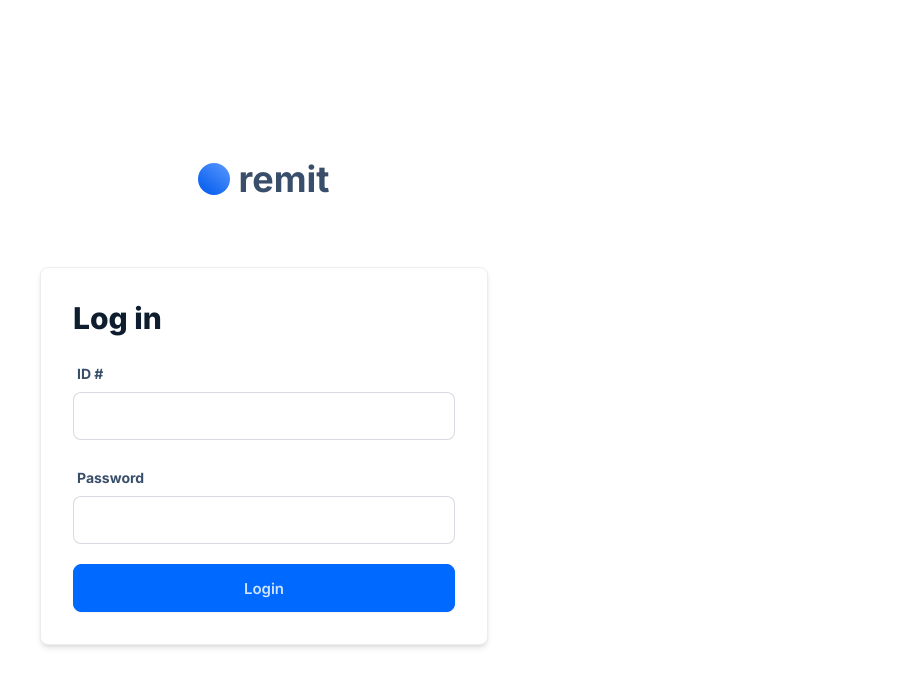
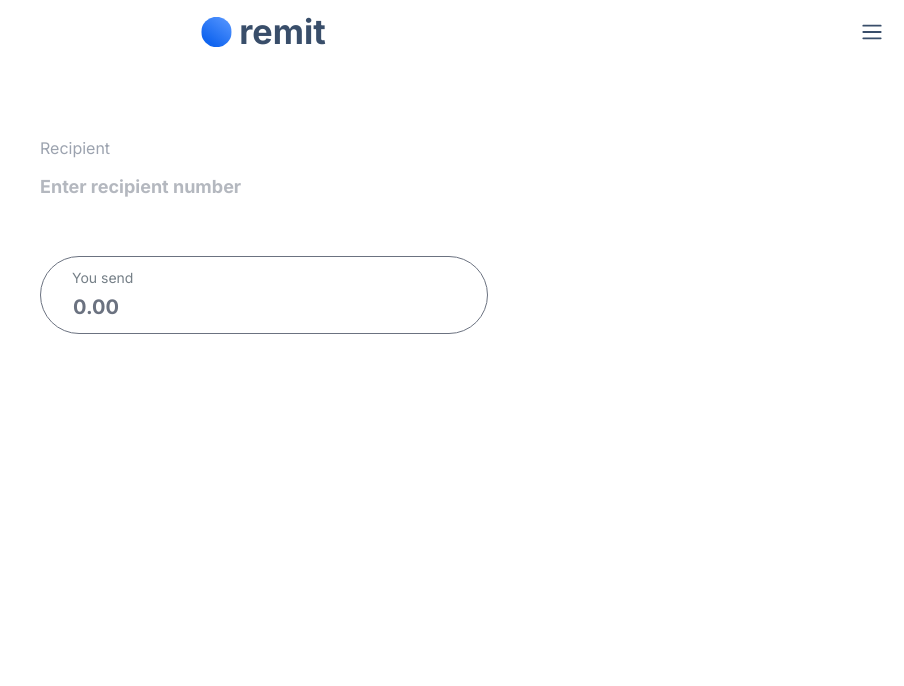
Before and after one commit to p33r-zph1/remit-frontend, a React (Vite) app: page / in a window 1280 px wide. Shown: the top 686 px of the page, without its empty margins (376-1280 px from the left). Built offline with nearby package versions, Linux system fonts and the light colour scheme.

Commit message:
feat: home wip

```diff
--- a/src/App.tsx
+++ b/src/App.tsx
@@ -1,7 +1,38 @@
-// import BottomNavigation from './components/BottomNavigation';
-// import NavBar from './components/NavBar';
+import { Fragment } from 'react';
+import NavBar from './_components/NavBar';
 import Login from './pages/Login';
 
+// TODO: implement login functionality
+const isLoggedin = true;
+
 export default function App() {
-  return <Login />;
+  if (!isLoggedin) return <Login />;
+
+  return (
+    <Fragment>
+      <NavBar />
+
+      <main className="px-6 py-2">
+        <label className="flex flex-col mt-4 max-w-md md:mx-auto md:mt-16">
+          <span className="label-text text-sleep-100 text-base">Recipient</span>
+          <input
+            type="text"
+            placeholder="Enter recipient number"
+            className="input input-ghost border-0 focus:outline-none p-0 font-bold text-2xl placeholder:text-lg placeholder:opacity-50"
+          />
+        </label>
+
+        <label className="flex flex-col mt-12 max-w-md md:mx-auto relative">
+          <span className="absolute top-3 left-8 text-sm text-sleep-200">
+            You send
+          </span>
+          <input
+            type="text"
+            className="rounded-full font-bold border-brand pl-8 pt-9 pb-3 text-xl"
+            placeholder="0.00"
+          />
+        </label>
+      </main>
+    </Fragment>
+  );
 }
--- /dev/null
+++ b/src/_components/Button.tsx
@@ -0,0 +1,79 @@
+// ------------------------------
+// Prop types
+
+import { cx } from '../utils';
+
+// ------------------------------
+type ButtonProps = {
+  impact: 'bold' | 'light' | 'none';
+  size: 'small' | 'medium' | 'large';
+  shape: 'square' | 'rounded' | 'pill';
+  tone: 'default' | 'danger' | 'success';
+};
+
+// ------------------------------
+// Tailwind Classes lookup directory
+// ------------------------------
+const baseClasses =
+  'font-semibold focus-visible:outline-none focus-visible:ring-2 focus-visible:ring-offset-2 active:translate-y-px disabled:pointer-events-none disabled:opacity-50';
+
+const impactClasses: Record<
+  ButtonProps['tone'],
+  Record<ButtonProps['impact'], string>
+> = {
+  default: {
+    bold: 'bg-indigo-500 text-white shadow-md hover:bg-indigo-600 focus-visible:ring-indigo-500',
+    light:
+      'bg-indigo-100 text-indigo-700 hover:bg-indigo-200 focus-visible:ring-indigo-500',
+    none: 'bg-transparent text-indigo-700 hover:bg-indigo-50 focus-visible:ring-indigo-500',
+  },
+  danger: {
+    bold: 'bg-red-500 text-white shadow-md hover:bg-red-600 focus-visible:ring-red-500',
+    light:
+      'bg-red-100 text-red-700 hover:bg-red-200 focus-visible:ring-red-500',
+    none: 'bg-transparent text-red-700 hover:bg-red-50 focus-visible:ring-red-500',
+  },
+  success: {
+    bold: 'bg-green-500 text-white shadow-md hover:bg-green-600 focus-visible:ring-green-500',
+    light:
+      'bg-green-100 text-green-700 hover:bg-green-200 focus-visible:ring-green-500',
+    none: 'bg-transparent text-green-700 hover:bg-green-50 focus-visible:ring-green-500',
+  },
+};
+
+const sizeClasses: Record<ButtonProps['size'], string> = {
+  small: 'px-3 py-1 text-sm',
+  medium: 'px-5 py-2 text-base',
+  large: 'px-7 py-2.5 text-lg',
+};
+
+const shapeClasses: Record<ButtonProps['shape'], string> = {
+  square: 'rounded-none',
+  rounded: 'rounded',
+  pill: 'rounded-full',
+};
+
+// ------------------------------
+// Component definition (with default variants)
+// ------------------------------
+const Button = ({
+  size = 'medium',
+  impact = 'bold',
+  shape = 'rounded',
+  tone = 'default',
+  ...restProps
+}: ButtonProps & React.ComponentProps<'button'>) => {
+  return (
+    <button
+      {...restProps}
+      className={cx(
+        baseClasses,
+        impactClasses[tone][impact],
+        sizeClasses[size],
+        shapeClasses[shape]
+      )}
+    />
+  );
+};
+
+export default Button;
--- a/src/components/NavBar.tsx
+++ b/src/_components/NavBar.tsx
@@ -1,5 +1,5 @@
 import { Bars3Icon } from '@heroicons/react/20/solid';
-import Brand from './Brand';
+import Brand from '../components/Brand';
 
 export default function NavBar() {
   return (
--- a/src/pages/Login.tsx
+++ b/src/pages/Login.tsx
@@ -2,7 +2,7 @@ import Brand from '../components/Brand';
 
 export default function Login() {
   return (
-    <div className="max-w-md mx-auto px-4 md:px-8 xl:px-0">
+    <main className="max-w-md mx-auto px-4 md:px-8 xl:px-0">
       <div className="min-h-screen flex flex-col gap-16 justify-center items-center">
         <Brand />
 
@@ -11,14 +11,14 @@ export default function Login() {
 
           <label className="form-control w-full">
             <div className="label">
-              <span className="label-text text=[#757F87] font-bold">ID #</span>
+              <span className="label-text text-sleep-200 font-bold">ID #</span>
             </div>
             <input type="text" className="input input-bordered w-full" />
           </label>
 
           <label className="form-control w-full">
             <div className="label">
-              <span className="label-text text=[#757F87] font-bold">
+              <span className="label-text text-sleep-200 font-bold">
                 Password
               </span>
             </div>
@@ -31,6 +31,6 @@ export default function Login() {
           </button>
         </div>
       </div>
-    </div>
+    </main>
   );
 }
--- /dev/null
+++ b/src/utils/index.ts
@@ -0,0 +1,3 @@
+export function cx(...classes: string[]) {
+  return classes.filter(Boolean).join(' ');
+}
--- a/tailwind.config.js
+++ b/tailwind.config.js
@@ -11,10 +11,21 @@ export default {
         /** @see https://tailwindcss.com/docs/font-family#customizing-the-default-font */
         sans: ['"Inter"', ...defaultTheme.fontFamily.sans],
       },
+      colors: {
+        'sleep-100': '#9CA3AF',
+        'sleep-200': '#757F87',
+      },
     },
   },
   plugins: [forms, daisyui],
   daisyui: {
-    themes: ['winter'],
+    themes: [
+      {
+        winter: {
+          ...require('daisyui/src/theming/themes')['winter'],
+          primary: '#1165EF',
+        },
+      },
+    ],
   },
 };
```
Also changed, not shown: .eslintrc.cjs, src/_components/BottomNavigation.tsx (renamed from src/components/BottomNavigation.tsx), 1 other file (tests, documents, lock files or other folders).
